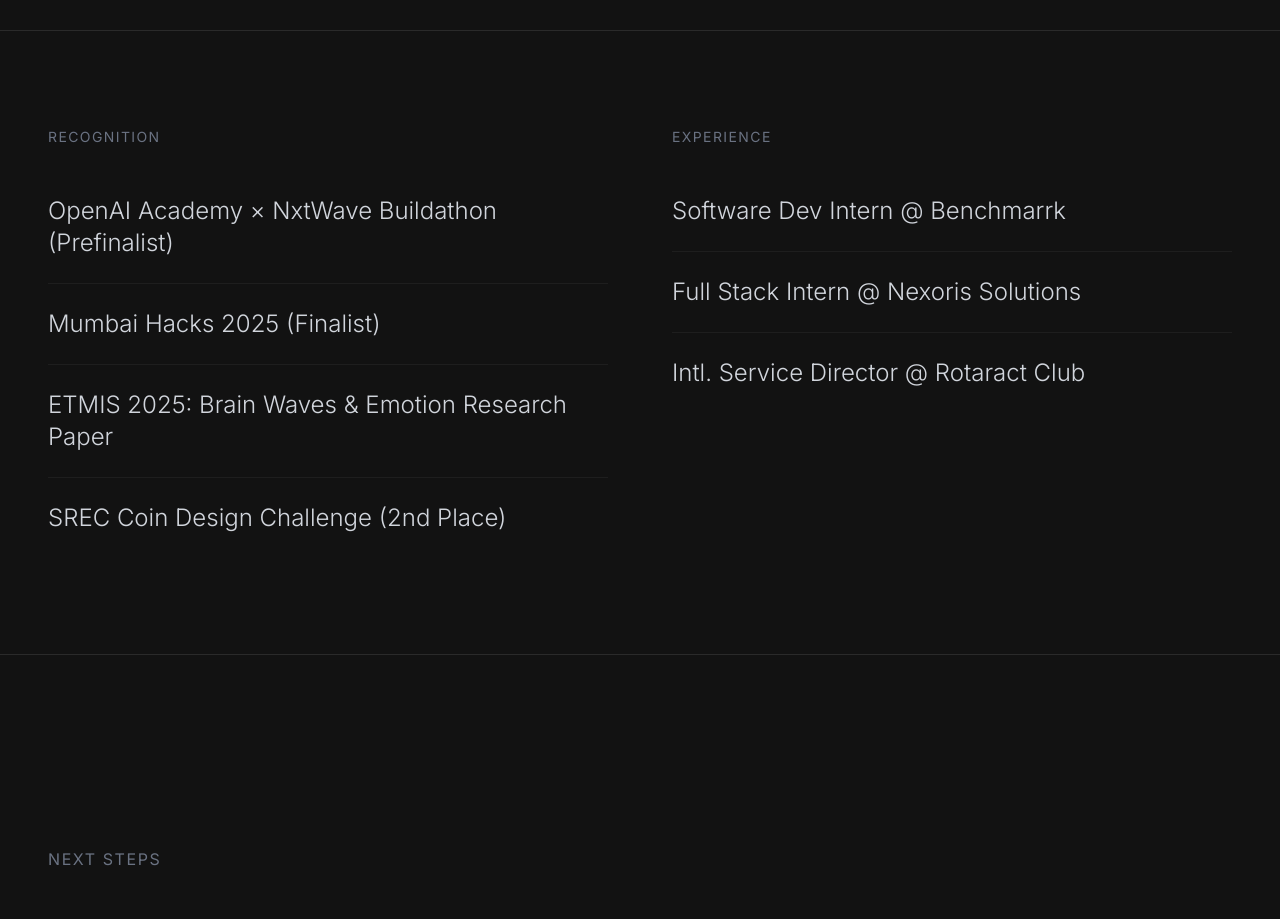
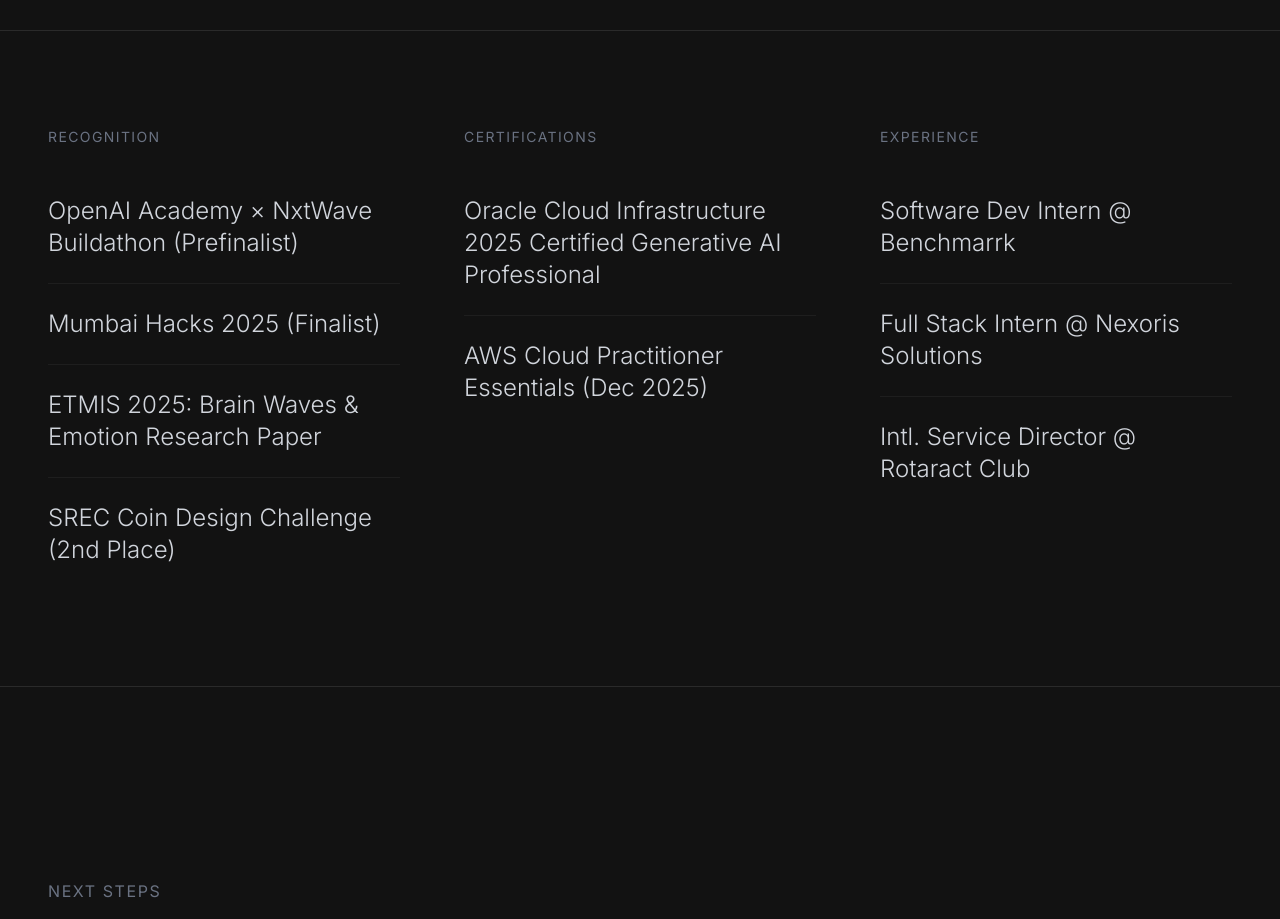
Before and after one commit to FaizJamal06/faiz-dev-portfolio, a Next.js app: page / in a window 1280 px wide. Shown: the part 6280-7199 px from the top of the page. Built offline with nearby package versions, Linux system fonts and the light colour scheme.

Commit message:
feat: add Certifications section

```diff
--- a/components/Recognition.tsx
+++ b/components/Recognition.tsx
@@ -4,6 +4,11 @@
         "Mumbai Hacks 2025 (Finalist)",
         "ETMIS 2025: Brain Waves & Emotion Research Paper",
         "SREC Coin Design Challenge (2nd Place)"
+    ];
+
+    const certifications = [
+        "Oracle Cloud Infrastructure 2025 Certified Generative AI Professional",
+        "AWS Cloud Practitioner Essentials (Dec 2025)"
     ];
 
     const roles = [
@@ -14,7 +19,7 @@
 
     return (
         <section className="bg-[#121212] text-white py-24 px-6 md:px-12 border-t border-white/10">
-            <div className="max-w-7xl mx-auto flex flex-col md:flex-row justify-between gap-16">
+            <div className="max-w-7xl mx-auto grid grid-cols-1 md:grid-cols-3 gap-16">
 
                 <div className="flex-1">
                     <h3 className="text-sm text-gray-500 uppercase tracking-widest mb-12">Recognition</h3>
@@ -22,6 +27,17 @@
                         {awards.map((a, i) => (
                             <li key={i} className="text-xl md:text-2xl font-light text-gray-300 pb-6 border-b border-white/5 last:border-0">
                                 {a}
+                            </li>
+                        ))}
+                    </ul>
+                </div>
+
+                <div className="flex-1">
+                    <h3 className="text-sm text-gray-500 uppercase tracking-widest mb-12">Certifications</h3>
+                    <ul className="space-y-6">
+                        {certifications.map((c, i) => (
+                            <li key={i} className="text-xl md:text-2xl font-light text-gray-300 pb-6 border-b border-white/5 last:border-0">
+                                {c}
                             </li>
                         ))}
                     </ul>
```
